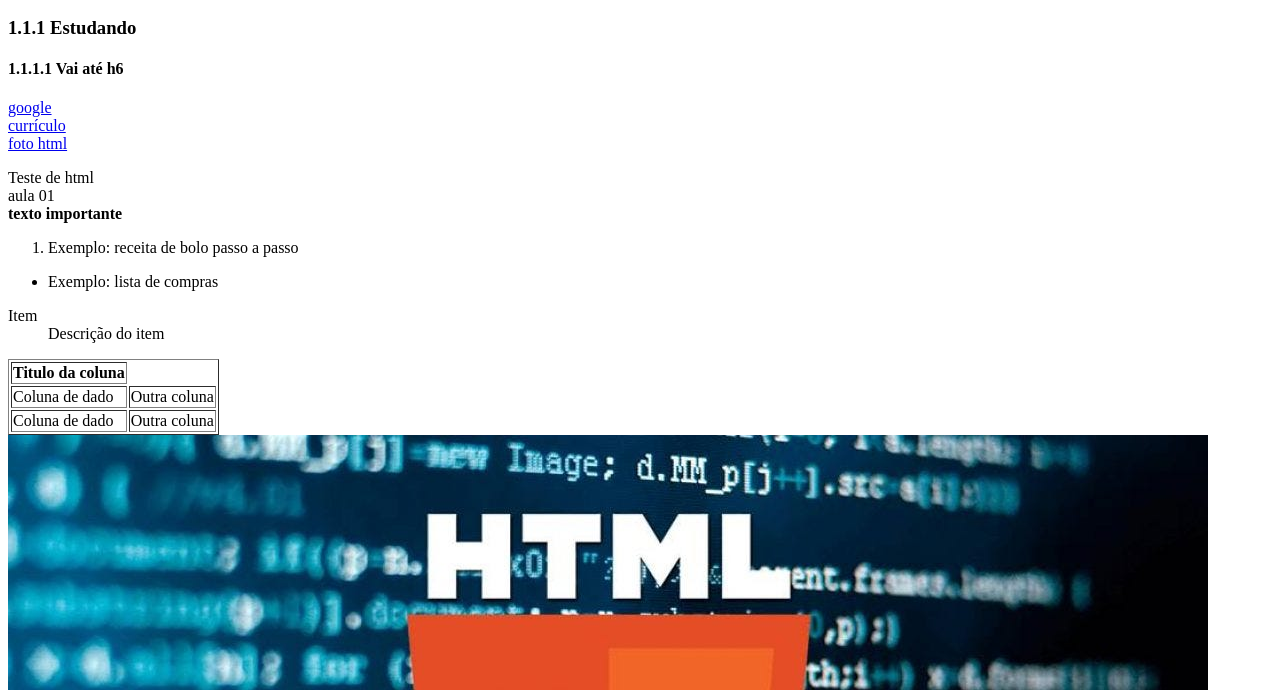
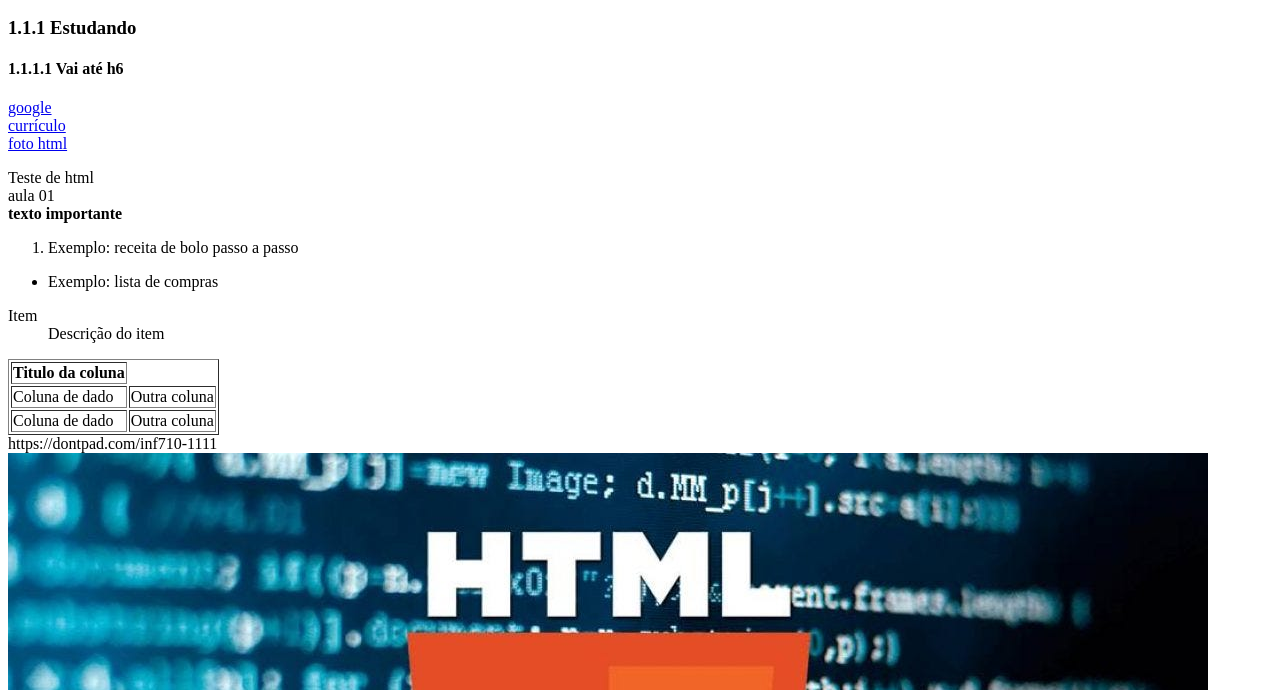
Before and after one commit to izabelarc/frontend, a plain HTML site: page index.html in a window 1280 px wide. Shown: the part 110-800 px from the top of the page. Drawn offline with Linux system fonts and the light colour scheme.

Commit message:
fimaula2

```diff
--- a/index.html
+++ b/index.html
@@ -50,6 +50,7 @@
         </tr>
     </table>
 
+    <div>https://dontpad.com/inf710-1111</div>
 
 
     <img id="foto-html" src="imagem_html.jpg" alt="foto símbolo html">
```
